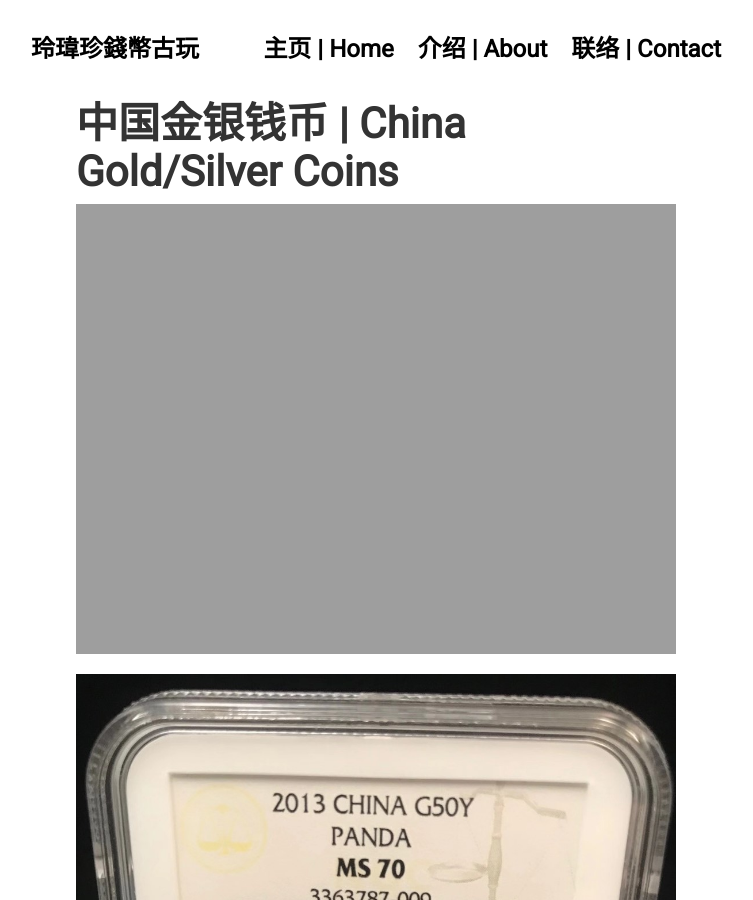
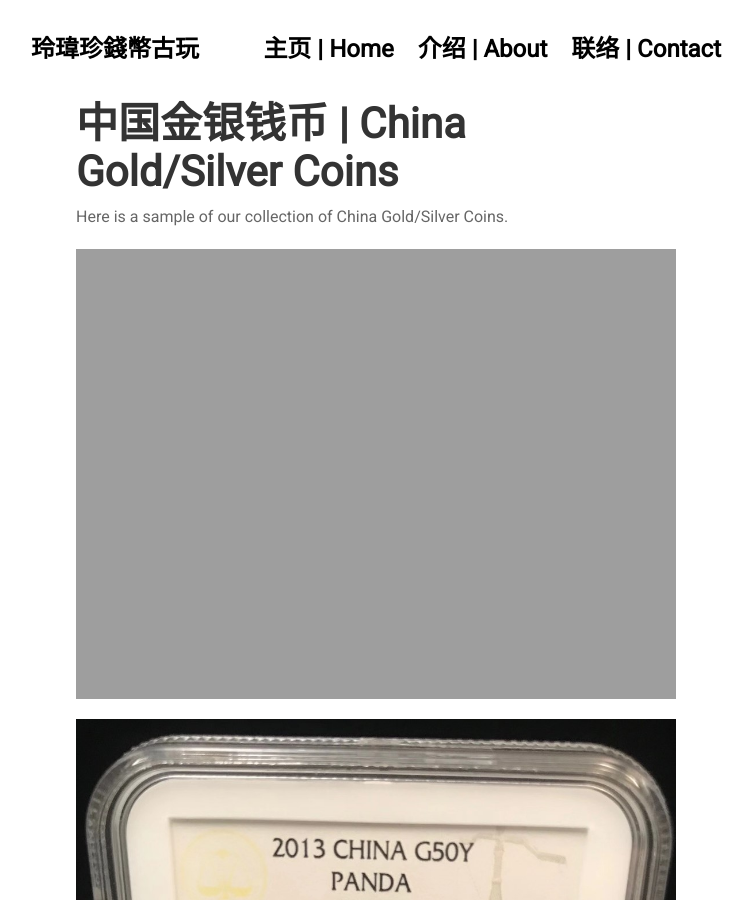
Before and after one commit to jellingwei/jellingwei.github.io, a Jekyll site: the page built from projects/chinaCoins.md, in a window 1280 px wide and 900 px high. Shown: the whole window, without its empty margins (264-1017 px from the left). Built offline with Jekyll 4.4.1, drawn with Linux system fonts in a browser that asks for light colours; nearby versions of some CDN libraries.

Commit message:
Update chinaCoins.md

```diff
--- a/projects/chinaCoins.md
+++ b/projects/chinaCoins.md
@@ -4,6 +4,9 @@ title: ''
 ---
 
 ## 中国金银钱币 | China Gold/Silver Coins
+
+Here is a sample of our collection of China Gold/Silver Coins.
+
 {% include image.html alt="panda coin" image="projects/chinaCoins/panda.jpg" %}
 {% include image.html alt="panda 2012 G50" image="projects/chinaCoins/PandaG50Y2013.jpg" %}
 {% include image.html alt="panda 2013" image="projects/chinaCoins/PandaG200Y2013.jpg" %}
```
